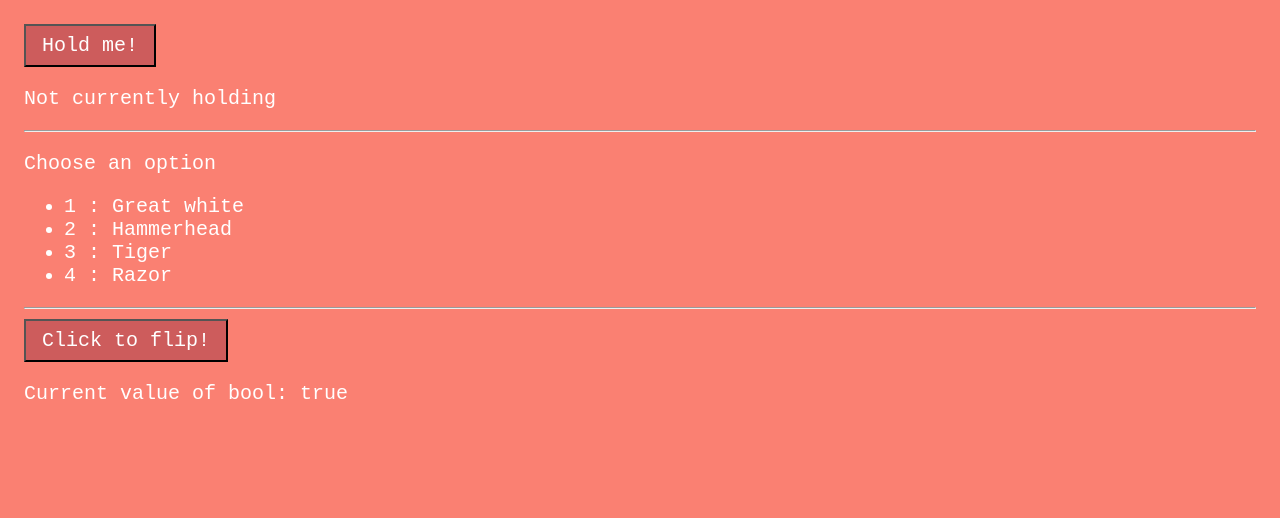
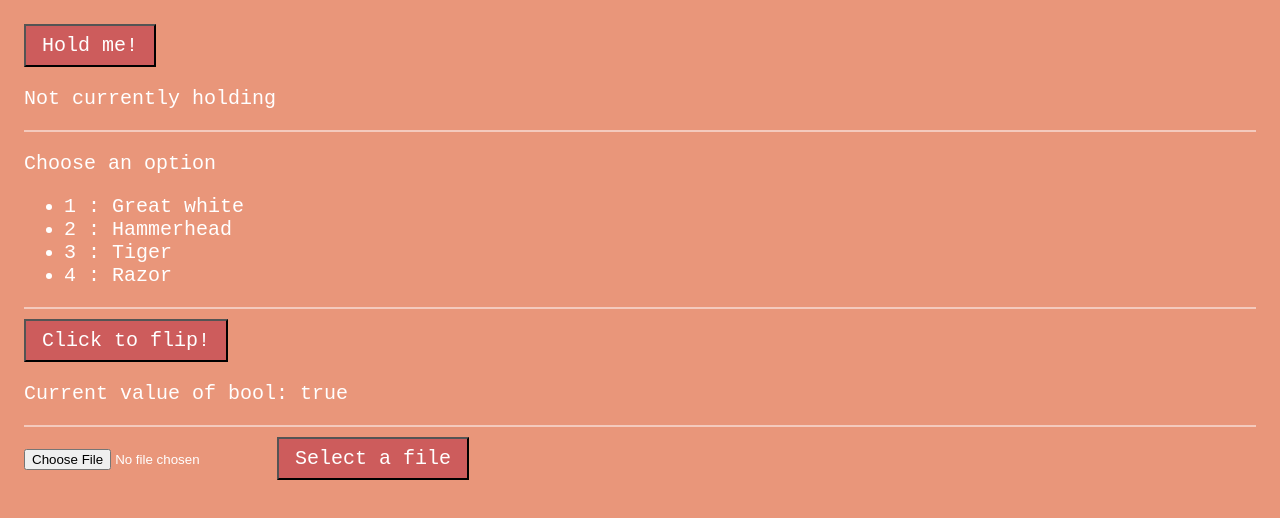
Before and after one commit to johnnycopes/ng-learning, an Angular app: page / in a window 1280 px wide. Shown: the top 518 px of the page. Built offline with nearby package versions, Linux system fonts and the light colour scheme.

Commit message:
adds basic file-select component

```diff
--- a/src/app/app.component.html
+++ b/src/app/app.component.html
@@ -34,3 +34,9 @@
 <p *appUnless="bool">
   Whoa!
 </p>
+
+<hr>
+
+<app-file-select
+  (fileSelect)="onFileSelect($event)"
+></app-file-select>
--- a/src/app/app.component.ts
+++ b/src/app/app.component.ts
@@ -16,4 +16,8 @@ export class AppComponent {
   public selectedShark: string | undefined;
 
   public bool: boolean = true;
+
+  public onFileSelect(files: FileList | null): void {
+    console.log("incoming:", files);
+  }
 }
--- a/src/app/app.module.ts
+++ b/src/app/app.module.ts
@@ -8,6 +8,7 @@ import { ButtonComponent } from './button/button.component';
 import { SelectorComponent } from './selector/selector.component';
 import { FontAwesomeModule } from '@fortawesome/angular-fontawesome';
 import { UnlessDirective } from './unless.directive';
+import { FileSelectComponent } from './file-select/file-select.component';
 
 @NgModule({
   declarations: [
@@ -16,6 +17,7 @@ import { UnlessDirective } from './unless.directive';
     ButtonComponent,
     SelectorComponent,
     UnlessDirective,
+    FileSelectComponent,
   ],
   imports: [
     BrowserModule,
--- /dev/null
+++ b/src/app/file-select/file-select.component.html
@@ -0,0 +1,12 @@
+<input
+  #fileInput
+  type="file"
+  [attr.accept]="accept"
+  [attr.multiple]="multiple ? '' : null"
+  (change)="onFileSelectChange($event)"
+/>
+<button app-button
+  (click)="openFileSelectDialog()"
+>
+  Select a file
+</button>
--- /dev/null
+++ b/src/app/file-select/file-select.component.scss
@@ -0,0 +1,3 @@
+input {
+  // display: none;
+}
--- /dev/null
+++ b/src/app/file-select/file-select.component.ts
@@ -0,0 +1,25 @@
+import { ChangeDetectionStrategy, Component, ElementRef, EventEmitter, Input, Output, ViewChild } from '@angular/core';
+
+@Component({
+  selector: 'app-file-select',
+  templateUrl: './file-select.component.html',
+  styleUrls: ['./file-select.component.scss'],
+  changeDetection: ChangeDetectionStrategy.OnPush,
+})
+export class FileSelectComponent {
+  @Input() accept: string = "";
+  @Input() multiple: boolean = false;
+  @Output() fileSelect = new EventEmitter<FileList | null>();
+
+  @ViewChild("fileInput")
+  public fileInput: ElementRef<HTMLInputElement> | undefined;
+
+  public openFileSelectDialog() {
+    this.fileInput?.nativeElement.click();
+  }
+
+  public onFileSelectionChanged(event: Event): void {
+    const selectedFiles = (event.target as HTMLInputElement).files;
+    this.fileSelect.next(selectedFiles);
+  }
+}
--- a/src/app/unless.directive.ts
+++ b/src/app/unless.directive.ts
@@ -1,9 +1,9 @@
-import { Directive, Input, OnInit, TemplateRef, ViewContainerRef } from '@angular/core';
+import { Directive, Input, TemplateRef, ViewContainerRef } from '@angular/core';
 
 @Directive({
   selector: '[appUnless]'
 })
-export class UnlessDirective implements OnInit {
+export class UnlessDirective {
   @Input()
   set appUnless(condition: boolean) {
     if (!condition && !this._hasView) {
@@ -21,9 +21,4 @@ export class UnlessDirective implements OnInit {
     private _viewContainer: ViewContainerRef
   ) { }
 
-  public ngOnInit(): void {
-    console.log(this._templateRef);
-    console.log(this._viewContainer);
-  }
-
 }
--- a/src/styles.scss
+++ b/src/styles.scss
@@ -1,7 +1,7 @@
 *,
 *::before,
 *::after {
-  background: salmon;
+  background: darksalmon;
 }
 
 body {
@@ -12,3 +12,9 @@ body {
   font-size: 20px;
   font-family: monospace;
 }
+
+hr {
+  background: #fff;
+  opacity: 0.5;
+  border: 1px solid;
+}
```
Also changed, not shown: 1 other file (tests, documents, lock files or other folders).
